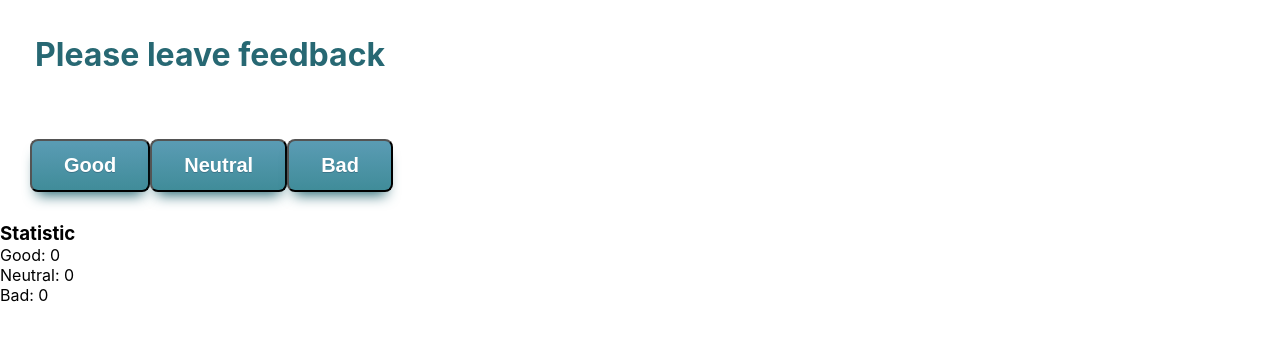
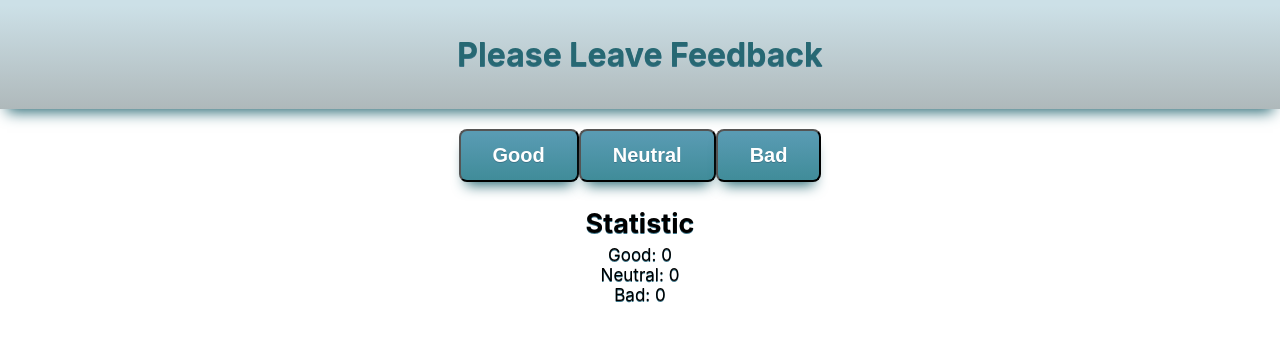
Before and after one commit to Zjadlbyscos/goit-react-hw-02-feedback, a React (Create React App) app: page / in a window 1280 px wide. Shown: the top 340 px of the page. Built offline with nearby package versions, Linux system fonts and the light colour scheme.

Commit message:
styles css. header, statistics

```diff
--- a/src/components/buttons/buttons.module.css
+++ b/src/components/buttons/buttons.module.css
@@ -1,5 +1,9 @@
 .buttons{
-    padding:30px;
+    padding:20px;
+	display: flex;
+
+    align-items: center;
+    justify-content: center;
 }
 .button {
 	box-shadow: 0px 10px 14px -7px #276873;
--- a/src/components/header/header.module.css
+++ b/src/components/header/header.module.css
@@ -1,4 +1,12 @@
 .title{
     color:#276873;
     padding: 35px;
+    display: flex;
+    flex-direction: column;
+    align-items: center;
+    justify-content: center;
+    text-transform: capitalize;
+    box-shadow: 0px 10px 14px -7px #276873;
+    background:linear-gradient(to bottom, #cce0e7 5%, #65787c85 100%);
+    text-shadow:0px 1px 0px #3d768a;
 }
--- a/src/components/statistics/Statistic.jsx
+++ b/src/components/statistics/Statistic.jsx
@@ -1,14 +1,15 @@
 import React, { Component } from 'react';
+import css from "./statistic.module.css"
 
 class Statistics extends Component {
   render() {
     const { good, neutral, bad } = this.props;
     return (
-      <div>
-        <h3>Statistic</h3>
-        <p>Good: {good}</p>
-        <p>Neutral: {neutral}</p>
-        <p>Bad: {bad}</p>
+      <div className={css.wrapper}>
+        <h3 className={css.title}>Statistic</h3>
+        <p className={css.item}>Good: {good}</p>
+        <p className={css.item}>Neutral: {neutral}</p>
+        <p className={css.item}>Bad: {bad}</p>
       </div>
     );
   }
--- /dev/null
+++ b/src/components/statistics/statistic.module.css
@@ -0,0 +1,17 @@
+.wrapper{
+    display: flex;
+    flex-direction: column;
+    align-items: center;
+    justify-content: center;
+}
+.title{
+    padding: 5px 35px;
+    font-size: 27px;
+    text-shadow:0px 1px 0px #3d768a;
+}
+
+.item{
+
+    font-size: 17px;
+    text-shadow:0px 1px 0px #3d768a;
+}
```
